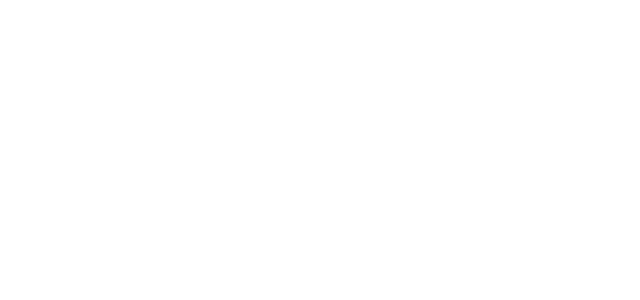
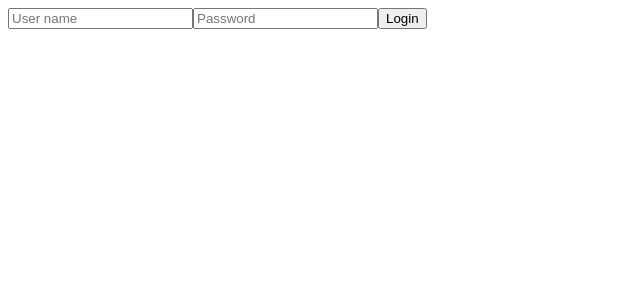
Before and after one commit to faulke/boa-guides, a React app: page /login in a window 1280 px wide. Shown: the top 300 px of the page, without its empty margins (0-640 px from the left). Built offline with nearby package versions, Linux system fonts and the light colour scheme.

Commit message:
Add basic layouts

```diff
--- a/src/App.js
+++ b/src/App.js
@@ -1,8 +1,13 @@
 import React from 'react'
-import Main from './Main'
+import { Switch, Route } from 'react-router-dom'
+import Login from './layouts/Login'
+import Default from './layouts/Default'
 
 const App = () => (
-  <Main />
+  <Switch>
+    <Route path="/login" component={Login} />
+    <Route component={Default} />
+  </Switch>
 )
 
 export default App
--- /dev/null
+++ b/src/LoginForm.js
@@ -0,0 +1,11 @@
+import React from 'react'
+
+const LoginForm = () => (
+  <form>
+    <input type="text" placeholder="User name" />
+    <input type="text" placeholder="Password" />
+    <button type="button">Login</button>
+  </form>
+)
+
+export default LoginForm
--- a/src/Main.js
+++ b/src/Main.js
@@ -1,14 +1,9 @@
 import React from 'react'
-import { Switch, Route } from 'react-router-dom'
 import Home from './Home'
-import NoMatch from './NoMatch'
 
 const Main = () => (
   <main>
-    <Switch>
-      <Route exact path="/" component={Home} />
-      <Route path="/test" component={NoMatch} />
-    </Switch>
+    <Home />
   </main>
 )
 
--- /dev/null
+++ b/src/layouts/Default.js
@@ -0,0 +1,8 @@
+import React from 'react'
+import Main from '../Main'
+
+const Default = () => (
+  <Main />
+)
+
+export default Default
--- /dev/null
+++ b/src/layouts/Login.js
@@ -0,0 +1,8 @@
+import React from 'react'
+import LoginForm from '../LoginForm'
+
+const Login = () => (
+  <LoginForm />
+)
+
+export default Login
```
Also changed, not shown: src/Layout.js (added).
